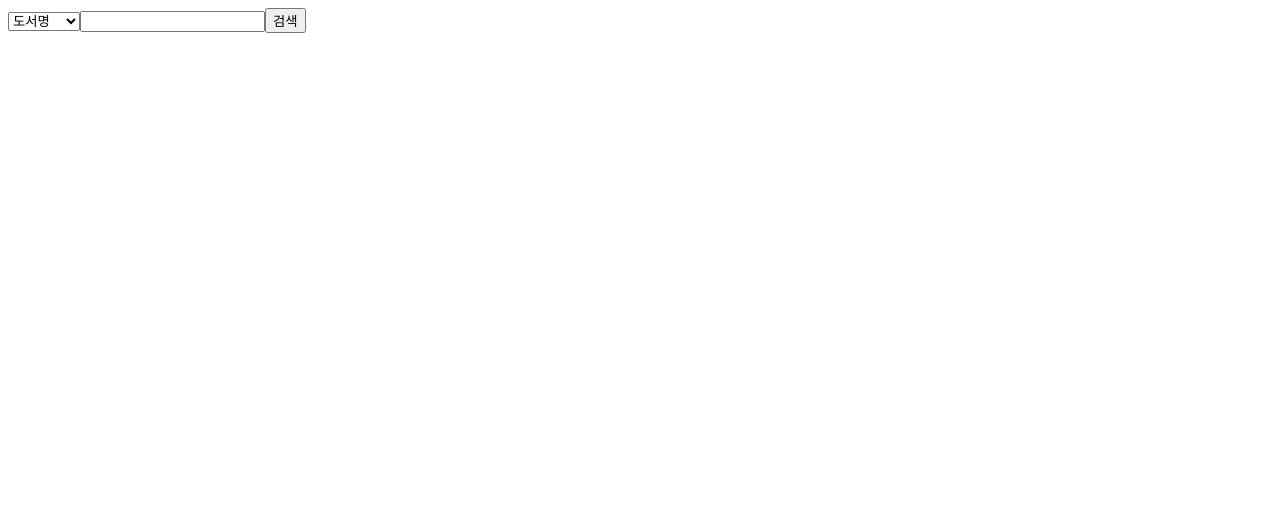
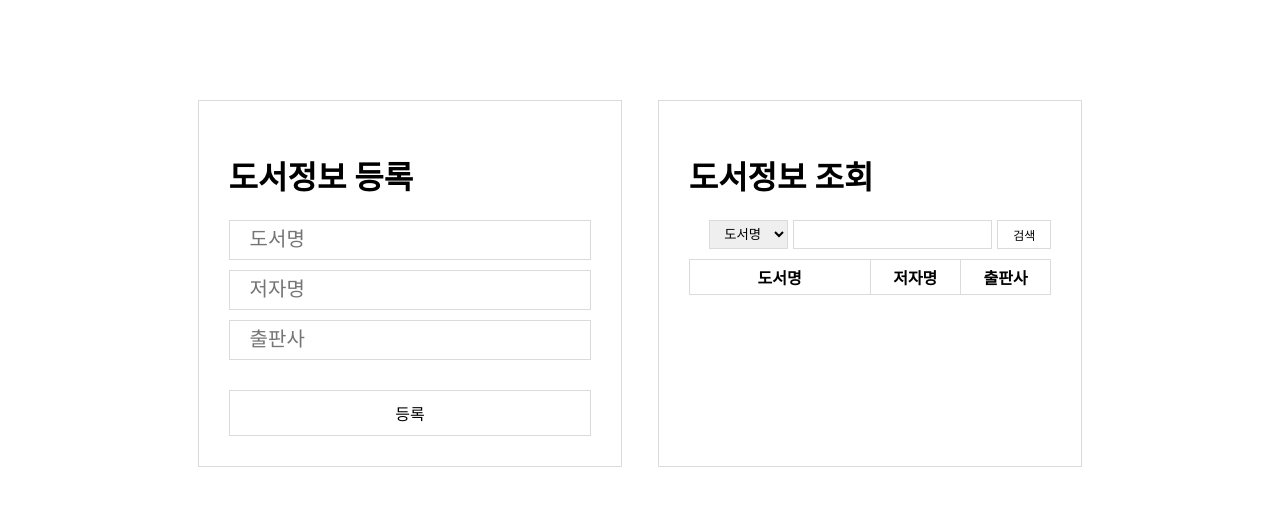
Before and after one commit to code1218/korit_7_gpt_react_study, a React (Create React App) app: page / in a window 1280 px wide. Shown: the top 506 px of the page. Built offline with nearby package versions, Linux system fonts and the light colour scheme.

Commit message:
booklist

```diff
--- a/src/study/App7.jsx
+++ b/src/study/App7.jsx
@@ -8,23 +8,130 @@
  * tbody
  * tr
  * td
- *
- *
  */
 
-import React from 'react';
+import React, { useState } from 'react';
+import "./styles/app7.css";
 
 function App7(props) {
+    const [ bookList, setBookList ] = useState([]);
+
+    const [ registerInputValue, setRegisterInputValue ] = useState({
+        bookName: "",
+        author: "",
+        publisher: "",
+    });
+
+    const handleRegisterInputOnChange = (e) => {
+        setRegisterInputValue({
+            ...registerInputValue,
+            [e.target.name]: e.target.value,
+        });
+    }
+
+    const handleRegisterButtonOnClick = () => {
+        setBookList([
+            ...bookList,
+            registerInputValue,
+        ]);
+
+        alert("등록 완료.");
+
+        setRegisterInputValue({
+            bookName: "",
+            author: "",
+            publisher: "",
+        });
+    }
+
+
+    const [ bookTableList, setBookTableList ] = useState([]);
+    const [ searchValue, setSearchValue ] = useState({
+        select: "bookName",
+        text: "",
+    });
+
+    const searchOptions = [
+        {
+            id: 1,
+            label: "도서명",
+            value: "bookName",
+        },
+        {
+            id: 2,
+            label: "저자명",
+            value: "author",
+        },
+        {
+            id: 3,
+            label: "출판사",
+            value: "publisher",
+        },
+    ];
+
+    const handleSearchValueOnChange = (e) => {
+        setSearchValue({
+            ...searchValue,
+            [e.target.name]: e.target.value,
+        });
+    }
+
+    const handleSearchButtonOnClick = () => {
+
+        if(!searchValue.text.trim()) {
+            setBookTableList(bookList);
+            return;
+        }
+
+        console.log(searchValue.select);
+        const foundBooks = bookList.filter(book => book[searchValue.select].includes(searchValue.text));
+        setBookTableList(foundBooks);
+    }
+
+
     return (
-        <div>
-            <select name="" id="">
-                <option value="">도서명</option>
-                <option value="">저자명</option>
-                <option value="">출판사</option>
-                <option value="">카테고리</option>
-            </select>
-            <input type="text" />
-            <button>검색</button>
+        <div className='container'>
+            <div>
+                <h1>도서정보 등록</h1>
+                <div className='register-input'>
+                    <input type="text" placeholder='도서명' name='bookName' value={registerInputValue.bookName} onChange={handleRegisterInputOnChange} />
+                    <input type="text" placeholder='저자명' name='author' value={registerInputValue.author} onChange={handleRegisterInputOnChange} />
+                    <input type="text" placeholder='출판사' name='publisher' value={registerInputValue.publisher} onChange={handleRegisterInputOnChange} />
+                    <button onClick={handleRegisterButtonOnClick}>등록</button>
+                </div>
+            </div>
+            <div>
+                <h1>도서정보 조회</h1>
+                <div className='search-items'>
+                    <select name="select" value={searchValue.select} onChange={handleSearchValueOnChange}>
+                        {
+                            searchOptions.map(option => <option key={option.id} value={option.value}>{option.label}</option>)
+                        }
+                    </select>
+                    <input type="text" name='text' value={searchValue.text} onChange={handleSearchValueOnChange} />
+                    <button onClick={handleSearchButtonOnClick}>검색</button>
+                </div>
+                <table className='book-table'>
+                    <thead>
+                        <tr>
+                            <th>도서명</th>
+                            <th>저자명</th>
+                            <th>출판사</th>
+                        </tr>
+                    </thead>
+                    <tbody>
+                        {
+                            bookTableList.map(book =>
+                                <tr>
+                                    <td>{book.bookName}</td>
+                                    <td>{book.author}</td>
+                                    <td>{book.publisher}</td>
+                                </tr>
+                            )
+                        }
+                    </tbody>
+                </table>
+            </div>
         </div>
     );
 }
--- /dev/null
+++ b/src/study/styles/app7.css
@@ -0,0 +1,103 @@
+.container {
+    display: flex;
+    justify-content: space-between;
+    margin: 100px auto;
+    width: 70%;
+
+    & > div {
+        box-sizing: border-box;
+        border: 1px solid #dbdbdb;
+        padding: 30px;
+        width: 48%;
+    }
+}
+
+.register-input {
+    display: flex;
+    flex-direction: column;
+
+    & > input {
+        box-sizing: border-box;
+        margin-bottom: 10px;
+        outline: none;
+        border: 1px solid #dbdbdb;
+        padding: 10px 20px;
+        height: 40px;
+        font-size: 20px;
+    }
+
+    & > button {
+        box-sizing: border-box;
+        margin-top: 20px;
+        border: 1px solid #dbdbdb;
+        padding: 10px;
+        background-color: #ffffff;
+        font-size: 16px;
+        font-weight: 500;
+        cursor: pointer;
+
+        &:hover {
+            background-color: #fafafa;
+        }
+        &:active {
+            background-color: #eeeeee;
+        }
+    }
+}
+
+.search-items {
+    display: flex;
+    justify-content: flex-end;
+    width: 100%;
+
+    & > * {
+        margin-left: 5px;
+    }
+
+    & > select,
+    & > input {
+        box-sizing: border-box;
+        outline: none;
+        border: 1px solid #dbdbdb;
+        padding: 5px 10px;
+    }
+
+    & > button {
+        box-sizing: border-box;
+        border: 1px solid #dbdbdb;
+        padding: 5px 15px;
+        background-color: #ffffff;
+        font-size: 12px;
+        cursor: pointer;
+
+        &:hover {
+            background-color: #fafafa;
+        }
+        &:active {
+            background-color: #eeeeee;
+        }
+    }
+}
+
+.book-table {
+    box-sizing: border-box;
+    margin-top: 10px;
+    border-collapse: collapse;
+    border: 1px solid #dbdbdb;
+    width: 100%;
+
+    & th,
+    & td {
+        box-sizing: border-box;
+        border: 1px solid #dbdbdb;
+        padding: 5px 10px;
+
+        &:nth-of-type(1) {
+            width: 50%;
+        }
+        &:nth-of-type(2),
+        &:nth-of-type(3) {
+            width: 25%;
+        }
+    }
+}
```
